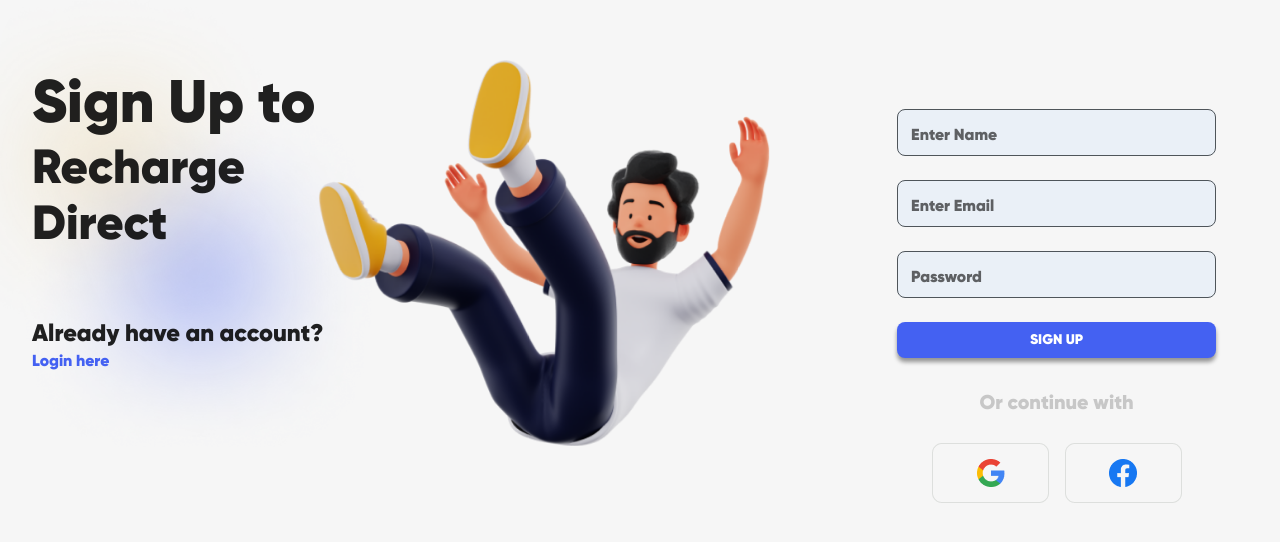
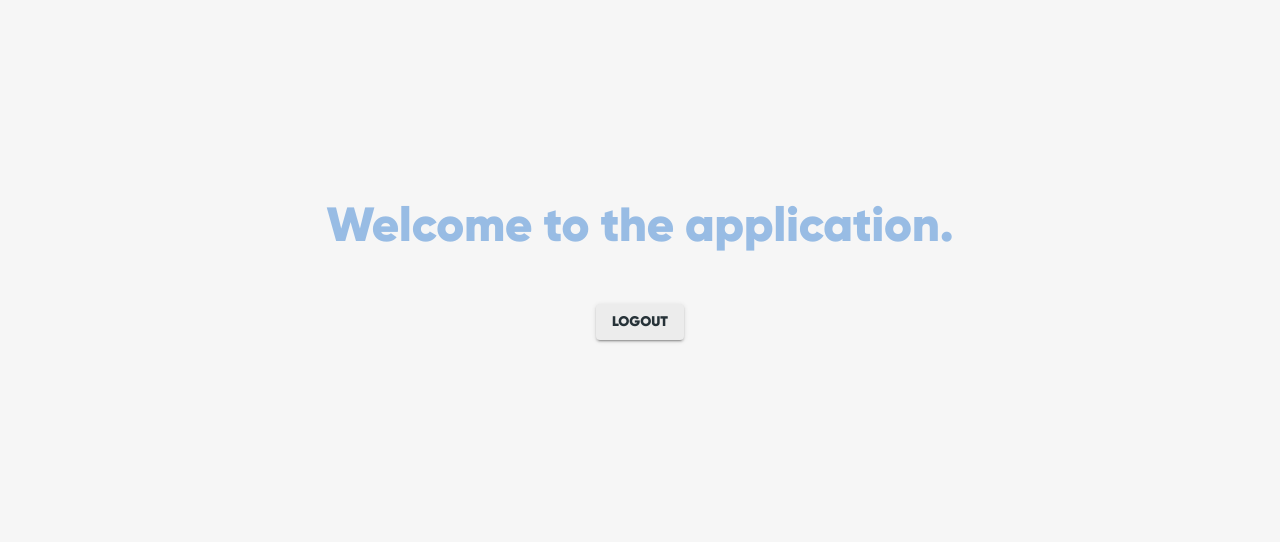
Before and after one commit to GathsaraH/web-easygenerator, a React (Create React App) app: page / in a window 1280 px wide. Shown: the part 130-672 px from the top of the page. Built offline with nearby package versions, Linux system fonts and the light colour scheme; no server answers.

Commit message:
fix: route path

```diff
--- a/src/components/RootRouter/RootRouter.tsx
+++ b/src/components/RootRouter/RootRouter.tsx
@@ -13,7 +13,7 @@ const RootRouter = (): JSX.Element => {
         path={RouterConfig.ROUTE_DEFAULT_PAGE}
         element={
           <GuestWrapper>
-            <Register />
+            <Home />
           </GuestWrapper>
         }
       />
```
